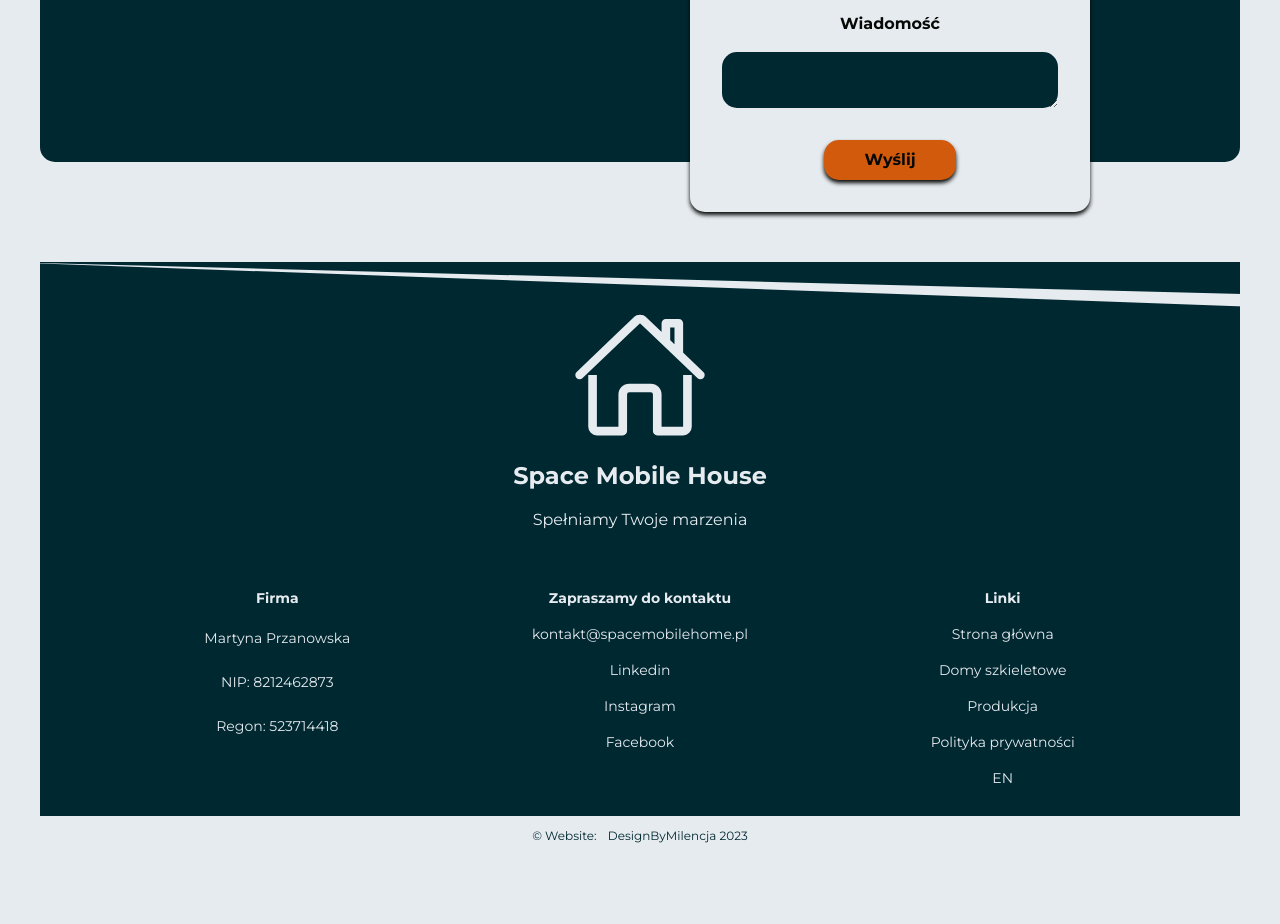
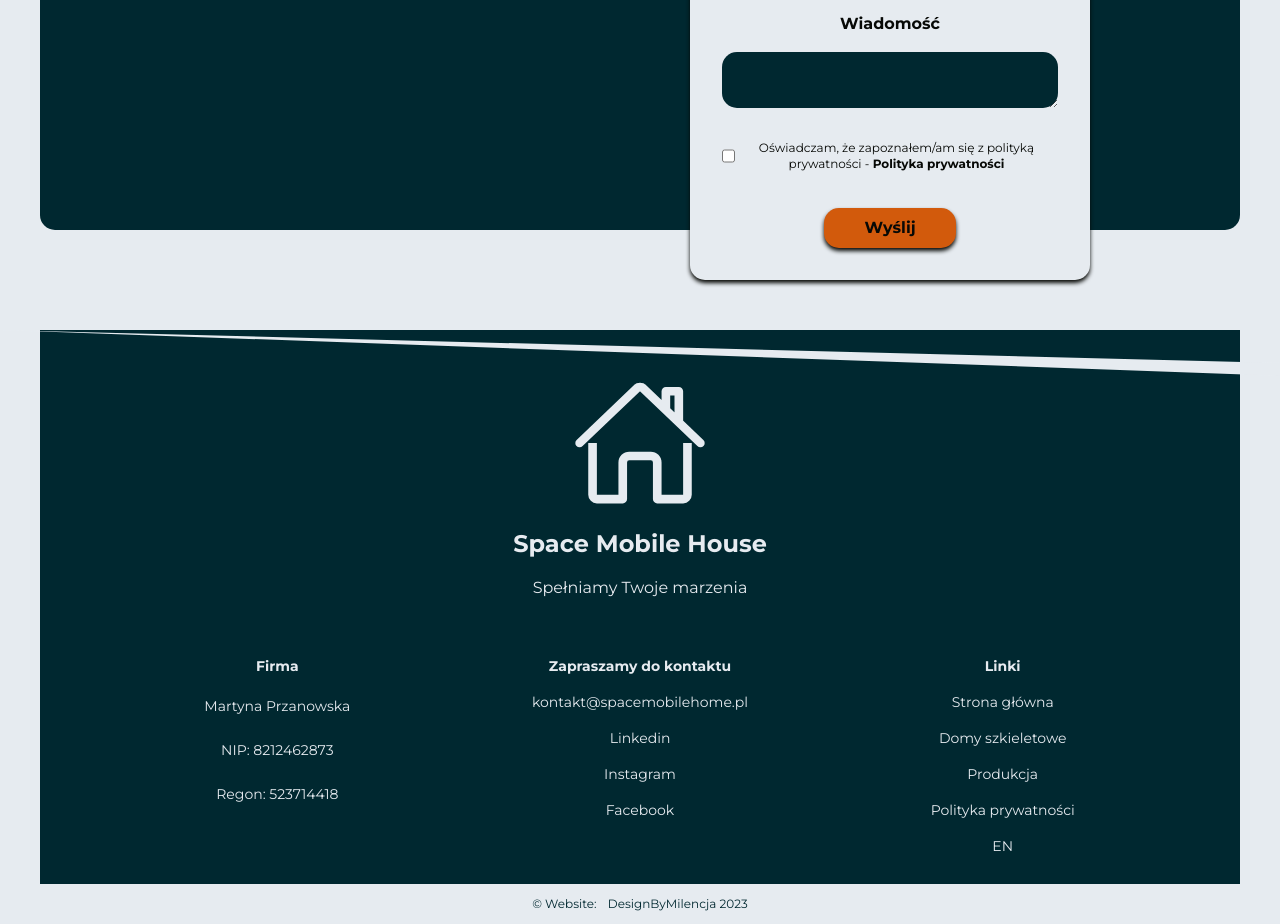
Before and after one commit to designByMilencja/frame-houses, a Next.js app: page /contact in a window 1280 px wide. Shown: the part 1700-2624 px from the top of the page. Before the commit the page ends 2556 px from the top, so only its background shows below. Built offline with nearby package versions, Linux system fonts and the light colour scheme.

Commit message:
feat(PrivacyPolicy): added privacy policy

```diff
--- a/components/contact/Form.jsx
+++ b/components/contact/Form.jsx
@@ -6,14 +6,21 @@ import {formLabel} from "@/constants";
 
 const Form = () => {
     const form = useRef();
-    const [success, setSuccess] = useState(false)
-    const [error, setError] = useState(false)
+    const [success, setSuccess] = useState(false);
+    const [error, setError] = useState(false);
     const [formData, setFormData] = useState({
         name: "",
         surname: "",
         email: "",
         message: "",
     });
+    const [privacyPolicyAccepted, setPrivacyPolicyAccepted] = useState(false);
+
+    const handlePrivacyPolicyChange = (e) => {
+        const { checked } = e.target;
+        setPrivacyPolicyAccepted(checked);
+    };
+
 
     const handleChange = (e) => {
         const {name, value} = e.target;
@@ -25,6 +32,9 @@ const Form = () => {
 
     const handleSubmit = (e) => {
         e.preventDefault();
+        if (!privacyPolicyAccepted) {
+            return;
+        }
         emailjs.sendForm( process.env.NEXT_PUBLIC_SERVICE_ID, process.env.NEXT_PUBLIC_TEMPLATE_ID, form.current, process.env.NEXT_PUBLIC_PUBLIC_KEY)
             .then((result) => {
                 console.log(result.text);
@@ -80,7 +90,7 @@ const Form = () => {
                 />
             </div>
             <div className="w-full flexBetween flex-col m-1">
-                <label htmlFor="email" className="p-3">{formLabel.message}</label>
+                <label htmlFor="message" className="p-3">{formLabel.message}</label>
                 <textarea
                     id="message"
                     name="message"
@@ -90,6 +100,20 @@ const Form = () => {
                     required
                 />
             </div>
+            <div className="w-full flex mt-3">
+                <input
+                    type="checkbox"
+                    id="privacyPolicy"
+                    name="privacyPolicy"
+                    checked={privacyPolicyAccepted}
+                    onChange={handlePrivacyPolicyChange}
+                    required
+                />
+                <label htmlFor="privacyPolicy" className="p-3 font-normal text-xs text-center">
+                    Oświadczam, że zapoznałem/am się z polityką prywatności -
+                    <a href="/privacy-policy" className="font-bold hover:text-contact"> Polityka prywatności</a>
+                </label>
+            </div>
             <button type="submit" className="rounded-[15px] px-[40px] py-2 mt-6 box-with-darkShadow bg-contact">{formLabel.button}</button>
             {success ? (<p className="text-center pt-5">{formLabel.success}</p>) : null}
             {error ? (<p className="text-center pt-5">{formLabel.error}</p>) : null}
```
